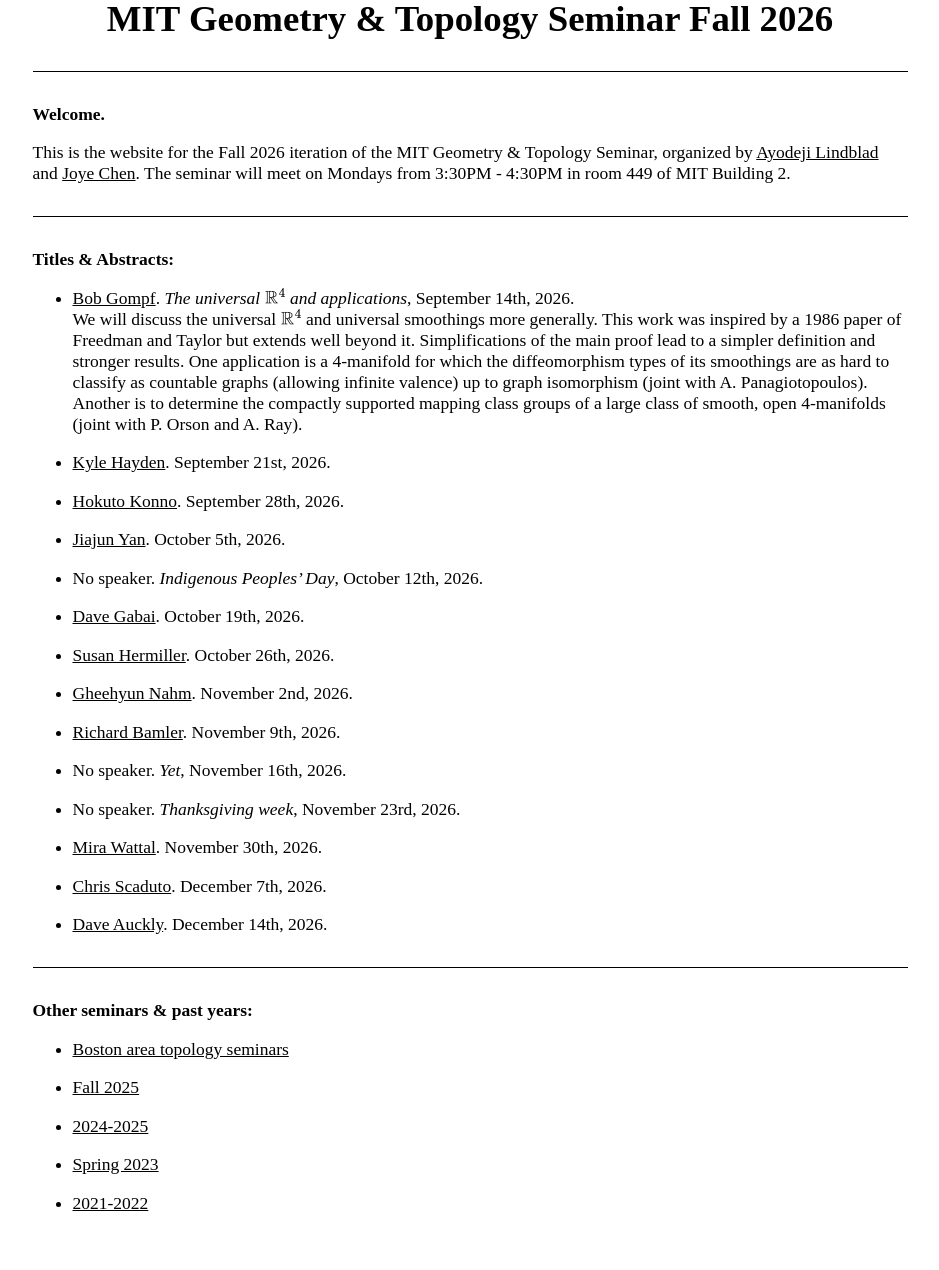
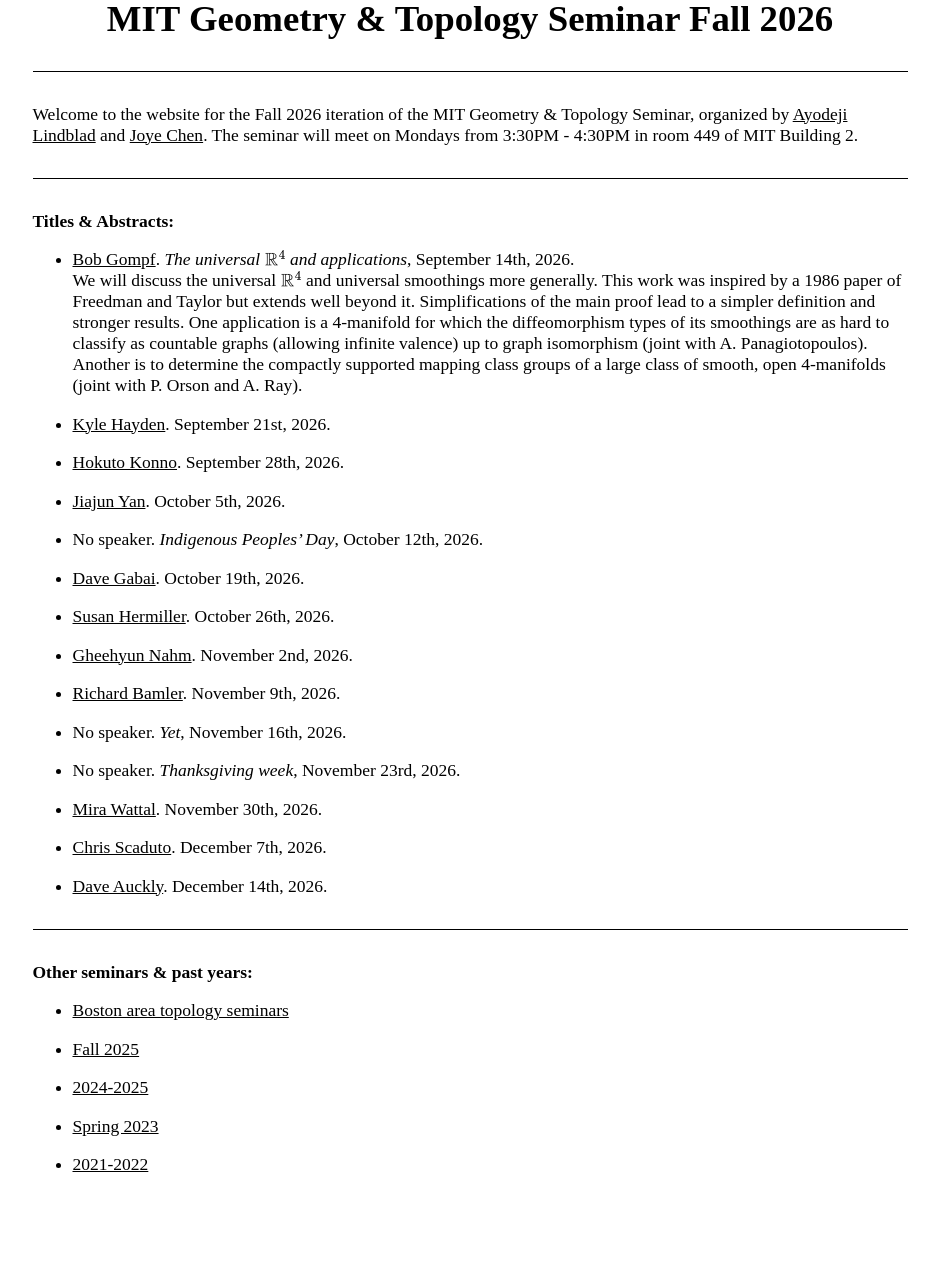
Before and after one commit to AyodejiLindblad/AyodejiLindblad.github.io, a Jekyll site: the page built from seminars/MIT-G&T-FA26/index.md, in a window 1280 px wide. Shown: the whole page, without its empty margins (170-1109 px from the left). Built offline with Jekyll 4.4.1, drawn with Linux system fonts in a browser that asks for light colours; some web fonts are replaced; after the commit the page ends 1231 px from its top, so only the background shows below that.

Commit message:
Welcome to

```diff
--- a/seminars/MIT-G&T-FA26/index.md
+++ b/seminars/MIT-G&T-FA26/index.md
@@ -12,9 +12,7 @@ layout: default
 
 ---
 
-**Welcome.**
-
-This is the website for the Fall 2026 iteration of the MIT Geometry & Topology Seminar, organized by [Ayodeji Lindblad](https://low-dim.top) and [Joye Chen](https://math.mit.edu/directory/profile.html?pid=2584). The seminar will meet on Mondays from 3:30PM - 4:30PM in room 449 of MIT Building 2.
+Welcome to the website for the Fall 2026 iteration of the MIT Geometry & Topology Seminar, organized by [Ayodeji Lindblad](https://low-dim.top) and [Joye Chen](https://math.mit.edu/directory/profile.html?pid=2584). The seminar will meet on Mondays from 3:30PM - 4:30PM in room 449 of MIT Building 2.
 
 
 ---
```
